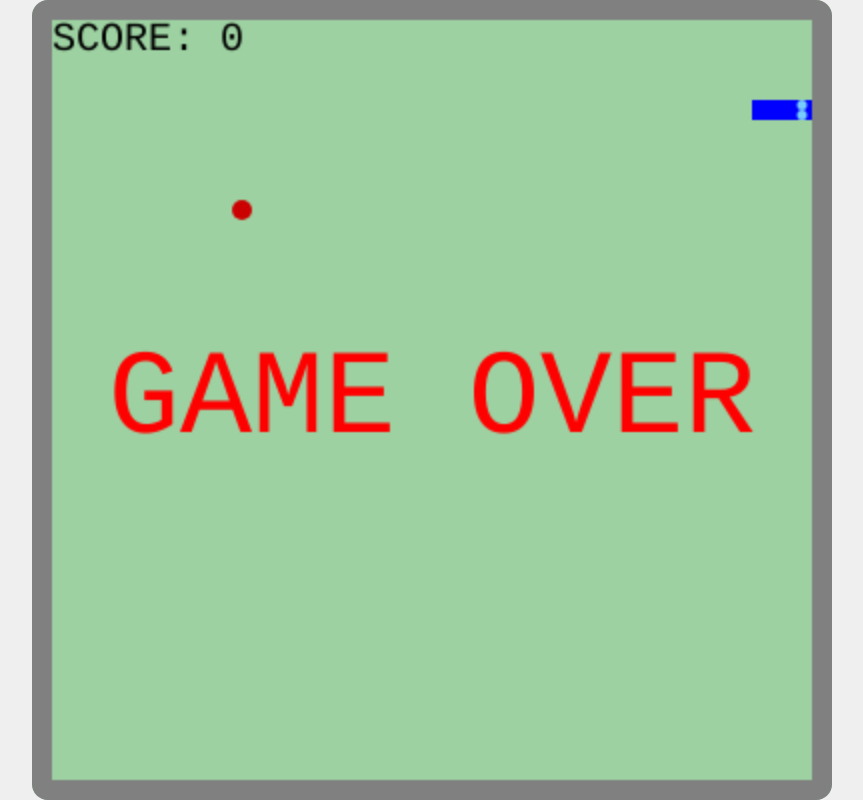
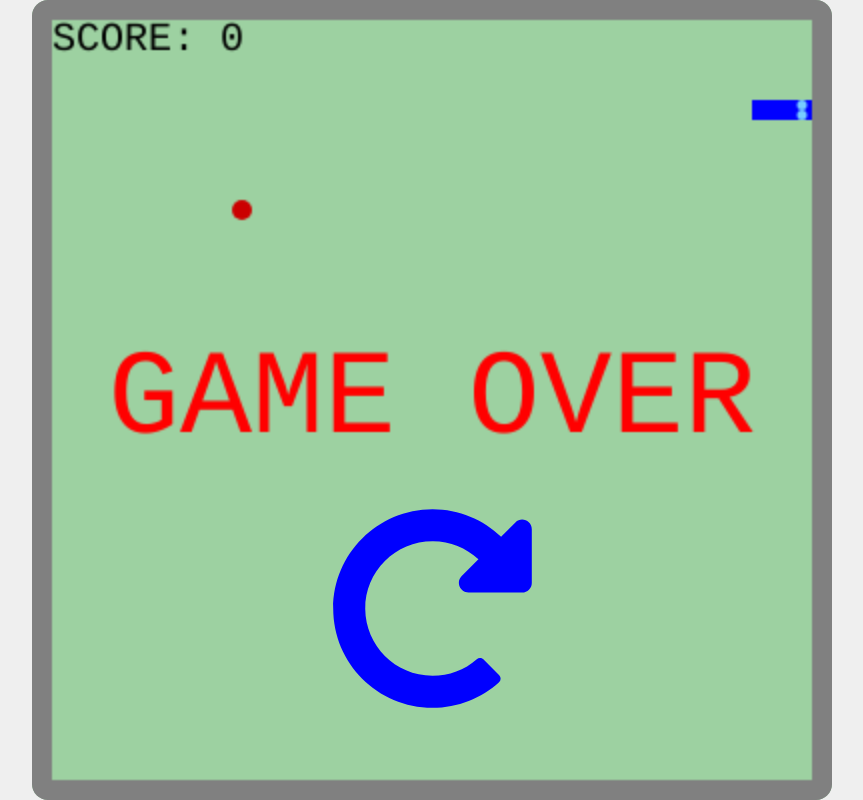
Before and after one commit to ak-eventhorizon/Canvas, a plain HTML site: page Snake/index.html in a window 1280 px wide. Shown: the whole page, without its empty margins (208-1071 px from the left). Drawn offline with Linux system fonts and the light colour scheme.

Commit message:
SNAKE - restart game button added

```diff
--- a/Snake/index.html
+++ b/Snake/index.html
@@ -20,6 +20,8 @@
 		<div class="button" id="btn_down"></div>
 	</div>
 
+	<div id="restart"></div>
+
 </div>
 
 <script src="js/script.js"></script>
--- a/Snake/js/script.js
+++ b/Snake/js/script.js
@@ -12,6 +12,9 @@ let widthInBlocks = width / blockSize; //ширина в блоках
 let score = 0; //счет игры
 let paused = false; //триггер для определения на паузе ли игра
 let gameOvered = false; //триггер для определения, что игра проиграна
+
+let snake; // переменная, для последующего создания в нее змейки
+let apple; // переменная, для последующего создания в нее яблока
 
 //рисование рамки игрового поля -- .fillRect(x,y,width,height)
 let drawBorder = function(){
@@ -36,11 +39,27 @@ let gameOver = function(){
 	gameOvered = true;
 	stopAnimation();
 
+	btnRestart.classList.toggle('hidden');
+
 	ctx.font = '60px Courier';
 	ctx.fillStyle = 'red';
 	ctx.textAlign = 'center'; //выравнивание по центру
 	ctx.textBaseline = 'middle'; //базовая линия текста посередине
 	ctx.fillText('GAME OVER', height / 2, width / 2);
+};
+
+//реализация запуска игры заново
+let newGame = function(){
+	score = 0;
+	paused = false;
+	gameOvered = false;
+
+	btnRestart.classList.toggle('hidden');
+
+	snake = new Snake();
+	apple = new Apple();
+
+	startAnimation();
 };
 
 
@@ -290,6 +309,8 @@ let btnPause = document.getElementById('btn_pause');
 let btnRight = document.getElementById('btn_right');
 let btnDown = document.getElementById('btn_down');
 
+let btnRestart = document.getElementById('restart');
+
 btnUp.onclick = function(){
 	snake.setDirection('up');
 };
@@ -321,10 +342,10 @@ btnDown.onclick = function(){
 	snake.setDirection('down');
 };
 
+btnRestart.onclick = function(){
+	newGame();
+};
 
-
-let snake = new Snake();
-let apple = new Apple();
 
 let intervalId;
 
@@ -351,4 +372,4 @@ let stopAnimation = function(){
 
 
 
-startAnimation();
+newGame();
--- a/Snake/styles/style.css
+++ b/Snake/styles/style.css
@@ -82,6 +82,26 @@ body {
 	background-image: url(../icons/arrow-down.svg);
 }
 
+#restart {
+    width: 32%;
+    height: 32%;
+
+    position: absolute;
+    bottom: 8%;
+    left: 34%;
+    z-index: 3;
+
+    background-size: 80%;
+	background-repeat: no-repeat;
+    background-position: center center;
+	background-image: url(../icons/retry.svg);
+    background-color: transparent;
+}
+
+#restart[class*="hidden"] {
+    display: none;
+}
+
 
 
 /*media query breakpoint - sensor screen*/
```
Also changed, not shown: Snake/icons/retry.svg (added).
